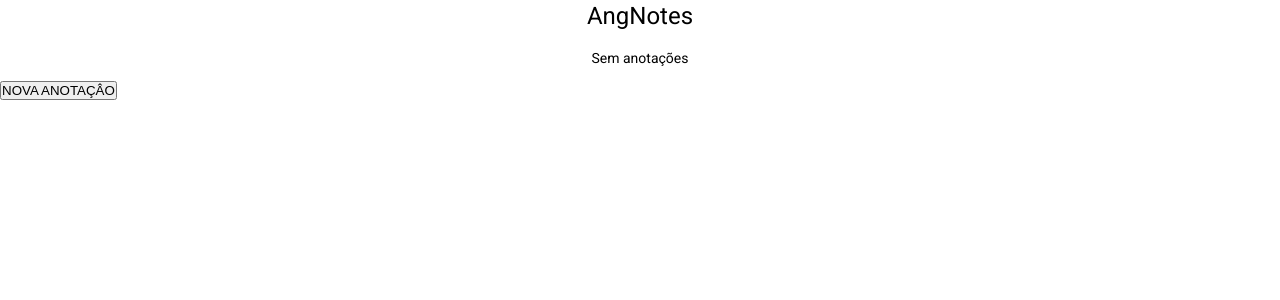
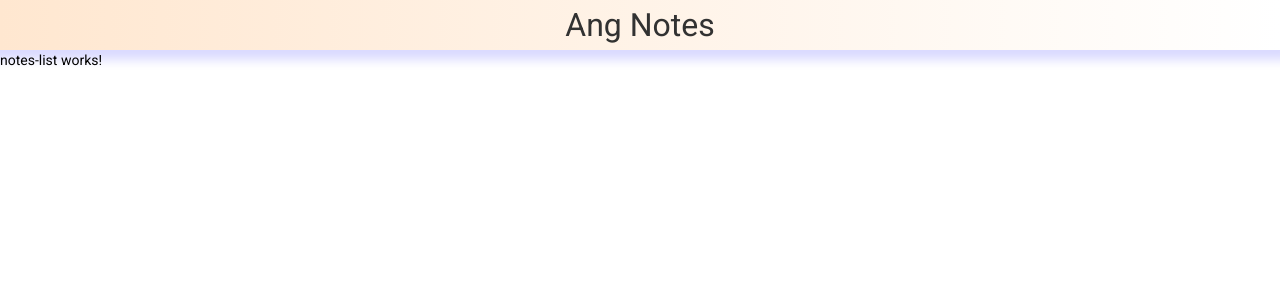
Before and after one commit to ranielsobrinho/AngNotes, an Angular app: page / in a window 1280 px wide. Shown: the top 300 px of the page. Built offline with nearby package versions, Linux system fonts and the light colour scheme.

Commit message:
Refactoring the project, using components and styling

```diff
--- a/src/app/app.component.html
+++ b/src/app/app.component.html
@@ -1,29 +1 @@
-<h1 class="title">{{ title }}</h1>
-<div class="containerList">
-<ul *ngIf="mode=='list'">
-  <p *ngIf = "notes.length === 0">Sem anotações</p>
-  <li *ngFor = "let note of notes">
-    <p>{{note.title}}</p>
-    <p>{{note.content}}</p>
-    <button (click)="remove(note)">Remover</button>
-  </li>
-</ul>
-</div>
-<div *ngIf="mode=='add'" class="containerNewNote">
-  <h1>Nova Anotação</h1>
-  <form [formGroup] = "form">
-    <label for="title">Title:</label>
-    <input type="text" id="title" placeholder="Insira um título" maxlength="60" formControlName="title" autofocus>
-    <label for="content">Content:</label>
-    <textarea id="content" name="content" rows="4" cols="50" formControlName="content"></textarea>
-    <small *ngIf= "form.controls.content.invalid && !form.controls.content.pristine">*Este campo deve ter entre 10 e 60 caracteres</small>
-    <button [disabled]="form.invalid" (click)="add()">Adicionar</button>
-  </form>
-</div>
-
-<button (click)="changeMode('add')" *ngIf="mode=='list'">
-  NOVA ANOTAÇÂO
-</button>
-<button (click)="changeMode('list')" *ngIf="mode=='add'">
-  CANCELAR
-</button>
+<router-outlet></router-outlet>
--- a/src/app/pages/main-layout/main-layout.component.css
+++ b/src/app/pages/main-layout/main-layout.component.css
@@ -0,0 +1,38 @@
+:root{
+    --background: #1b1b1b;
+    --button: #fc6e20;
+    --text: #323232;
+    --noteBackground: #ffe7d0;
+}
+.layout-box{
+    display: flex;
+    flex-direction: column;
+    height: 100%;
+
+    overflow: hidden;
+}
+
+.top-bar{
+    width: 100%;
+    height: 50px;
+    background: linear-gradient(to right, #ffe7d0, #fff);
+
+    box-shadow: 0px 0px 10px 10px rgba(0, 0, 255, 0.15);
+
+    display: flex;
+    flex-shrink: 0;
+    justify-content: center;
+    align-items: center;
+}
+
+.top-bar > h1{
+    padding: 0;
+    margin: 0;
+    color: #323232;
+    font-size: 2rem;
+}
+
+.page-content{
+    flex-grow: 1;
+    overflow-y: scroll;
+}
```
